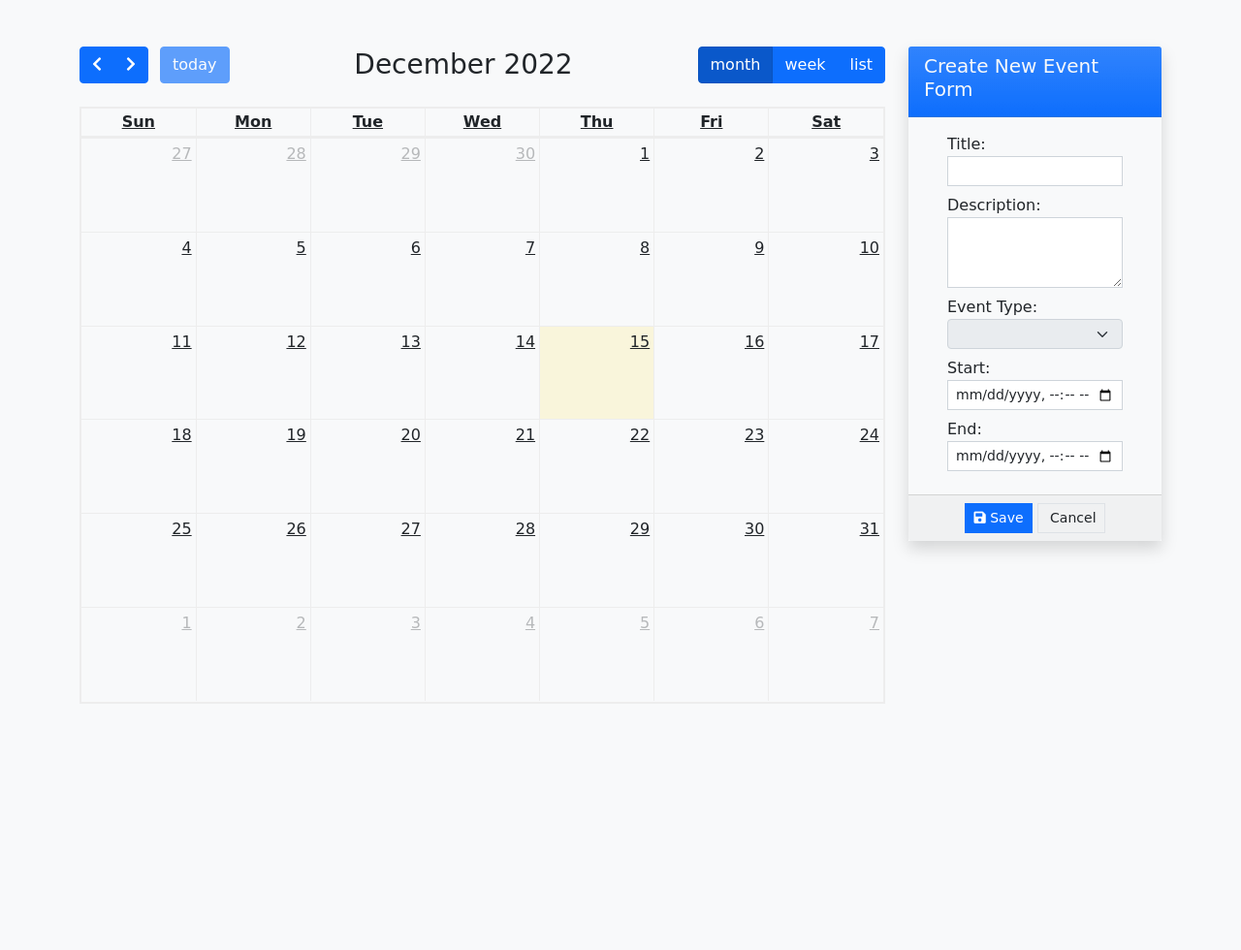
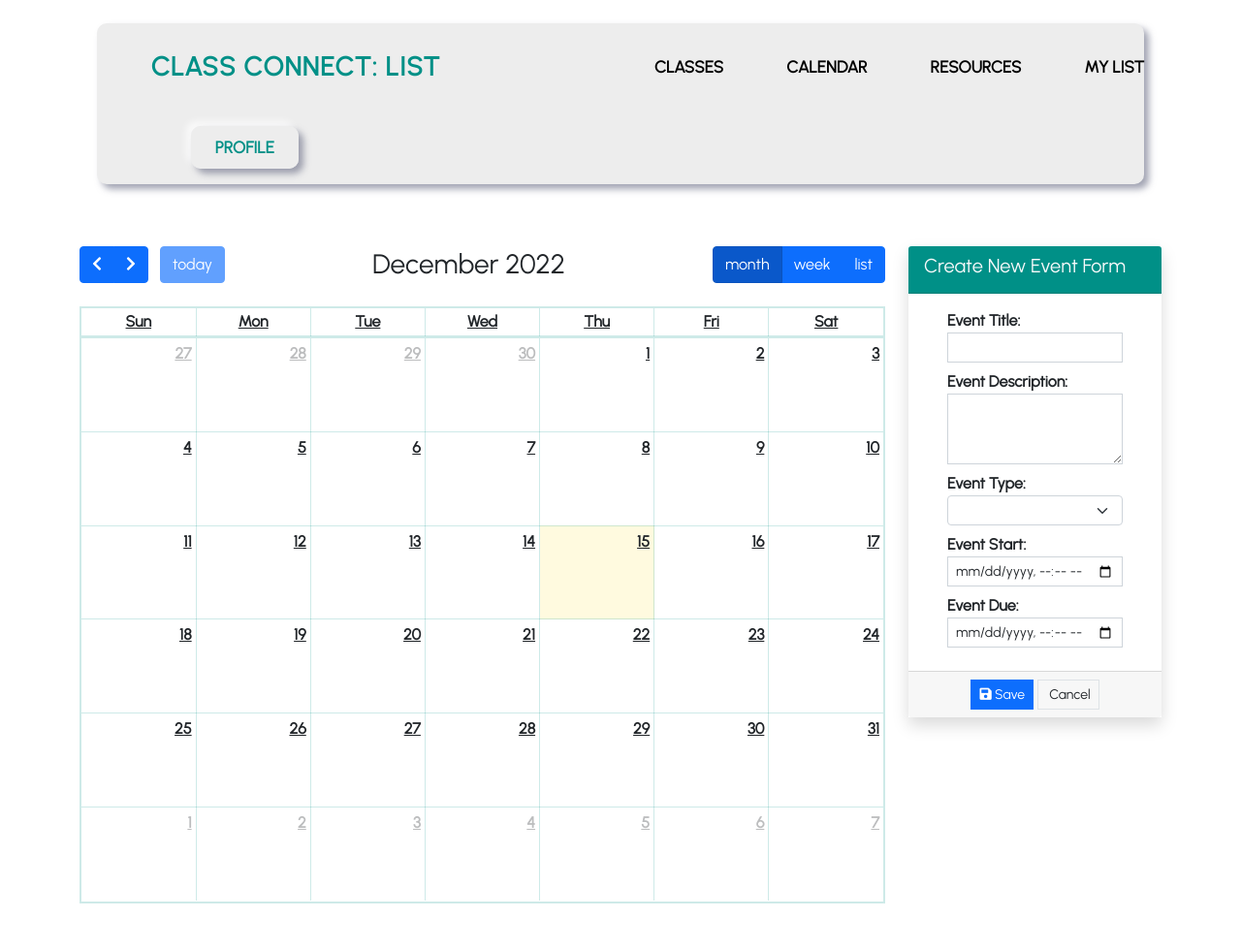
Before and after one commit to kinni-yya/Class-Connect-List, a PHP site: page /calendar/calendar.php in a window 1280 px wide. Shown: the whole page at 97% size. Before the commit the page ends 726 px from the top, so only its background shows below. Run offline with PHP 8.4, Linux system fonts and the light colour scheme; data that the repository does not hold is empty; some libraries are stand-ins or nearby versions.

Commit message:
Updated Calendar Page

```diff
--- a/calendar/calendar.php
+++ b/calendar/calendar.php
@@ -12,18 +12,21 @@
     <link href="https://cdn.jsdelivr.net/npm/bootstrap@5.0.2/dist/css/bootstrap.min.css" rel="stylesheet" integrity="sha384-EVSTQN3/azprG1Anm3QDgpJLIm9Nao0Yz1ztcQTwFspd3yD65VohhpuuCOmLASjC" crossorigin="anonymous">
     <!-- Calendar CSS -->
     <link rel="stylesheet" href="../css/calendar.css">
+    <link rel="stylesheet" href="../css/navbar.css">
     <link rel="stylesheet" href="fullcalendar/lib/main.min.css">
 </head>
 
-<body class="bg-light">
+<body class>
+    <?php DisplayNavHeader();?>
+
     <div class="container py-5" id="page-container">
         <div class="row">
-            <div class="col-md-9" color: #009087;>
+            <div class="col-md-9">
                 <div id="calendar"></div>
             </div>
             <div class="col-md-3">
                 <div class="cardt rounded-0 shadow">
-                    <div class="card-header bg-gradient bg-primary text-light">
+                    <div class="card-header text-light">
                         <h5 class="card-title">Create New Event Form</h5>
                     </div>
                     <div class="card-body">
@@ -31,27 +34,28 @@
                             <form action="save-event.php" method="post" id="event-form">
                                 <input type="hidden" name="id" value="">
                                 <div class="form-group mb-2">
-                                    <label for="title" class="control-label">Title:</label>
+                                    <label for="title" class="control-label">Event Title:</label>
                                     <input type="text" class="form-control form-control-sm rounded-0" name="title" id="title" required>
                                 </div>
                                 <div class="form-group mb-2">
-                                    <label for="description" class="control-label">Description:</label>
+                                    <label for="description" class="control-label">Event Description:</label>
                                     <textarea rows="3" class="form-control form-control-sm rounded-0" name="description" id="description"></textarea>
                                 </div>
                                 <div class="form-group mb-2">
                                     <label for="event_type" class="control-label">Event Type:</label>
-                                    <select class="form-select form-select-sm" aria-label=".form-select-sm" disabled>
-                                        <option selected></option>
-                                        <option value="0">Due Date</option>
+                                    <select class="form-select form-select-sm" aria-label=".form-select-sm" name="event_type" id="event_type">
+                                        <option selected disabled></option>
+                                        <option value="0">With Due Date</option>
                                         <option value="1">Subject Schedule</option>
+                                        <option value="2">General Announcement</option>
                                     </select>
                                 </div>
                                 <div class="form-group mb-2">
-                                    <label for="start_datetime" class="control-label">Start:</label>
+                                    <label for="start_datetime" class="control-label">Event Start:</label>
                                     <input type="datetime-local" class="form-control form-control-sm rounded-0" name="start_datetime" id="start_datetime" required>
                                 </div>
                                 <div class="form-group mb-2">
-                                    <label for="end_datetime" class="control-label">End:</label>
+                                    <label for="end_datetime" class="control-label">Event Due:</label>
                                     <input type="datetime-local" class="form-control form-control-sm rounded-0" name="end_datetime" id="end_datetime">
                                 </div>
                             </form>
@@ -71,26 +75,26 @@
     <!-- Event Details Modal -->
     <div class="modal fade" tabindex="-1" data-bs-backdrop="static" id="event-details-modal">
         <div class="modal-dialog modal-dialog-centered">
-            <div class="modal-content rounded-0">
-                <div class="modal-header rounded-0">
-                    <h5 class="modal-title">Event Details</h5>
+            <div class="modal-content rounded">
+                <div class="modal-header rounded 4">
+                    <h5 class="modal-title" color="yellow">Event Details</h5>
                     <button type="button" class="btn-close" data-bs-dismiss="modal" aria-label="Close"></button>
                 </div>
-                <div class="modal-body rounded-0">
+                <div class="modal-body">
                     <div class="container-fluid">
                         <dl>
-                            <dt class="text-muted">Title</dt>
+                            <dt class="text-muted">Event Title</dt>
                             <dd id="title" class="fw-bold fs-4"></dd>
-                            <dt class="text-muted">Description</dt>
+                            <dt class="text-muted">Event Description</dt>
                             <dd id="description" class=""></dd>
-                            <dt class="text-muted">Start</dt>
+                            <dt class="text-muted">Event Start</dt>
                             <dd id="start" class=""></dd>
-                            <dt class="text-muted">End</dt>
+                            <dt class="text-muted">Event End</dt>
                             <dd id="end" class=""></dd>
                         </dl>
                     </div>
                 </div>
-                <div class="modal-footer rounded-0">
+                <div class="modal-footer rounded-4">
                     <div class="text-end">
                         <!--button type="button" class="btn btn-primary btn-sm rounded-0" id="edit" data-id="">Edit</button -->
                         <button type="button" class="btn btn-danger btn-sm rounded-0" id="delete" data-id="">Delete</button>
--- a/calendar/js/script.js
+++ b/calendar/js/script.js
@@ -25,6 +25,7 @@
             themeSystem: 'bootstrap',
             //Random default events
             events: events,
+            eventColor: '#009087',
             eventClick: function(info) {
                 var _details = $('#event-details-modal')
                 var id = info.event.id
--- a/calendar/save-event.php
+++ b/calendar/save-event.php
@@ -10,9 +10,9 @@ extract($_POST);
 $allday = isset($allday);
 
 if(empty($id)){
-    $sql = "INSERT INTO `calendar` (`title`,`description`,`start_datetime`,`end_datetime`, `class_id`) VALUES ('$title','$description','$start_datetime','$end_datetime', '1')";
+    $sql = "INSERT INTO `calendar` (`title`,`description`,`event_type`, `start_datetime`,`end_datetime`, `class_id`) VALUES ('$title','$description','$event_type','$start_datetime','$end_datetime', '1')";
 }else{
-    $sql = "UPDATE `calendar` set `title` = '{$title}', `description` = '{$description}', `start_datetime` = '{$start_datetime}', `end_datetime` = '{$end_datetime}' where `id` = '{$id}'";
+    $sql = "UPDATE `calendar` set `title` = '{$title}', `description` = '{$description}', `event_type` = '{$event_type}', `start_datetime` = '{$start_datetime}', `end_datetime` = '{$end_datetime}' where `id` = '{$id}'";
 }
 $save = $conn->query($sql);
 if($save){
--- a/css/calendar.css
+++ b/css/calendar.css
@@ -4,17 +4,30 @@
 
 html,
 body {
+    overflow: relative;
     height: 100%;
     width: 100%;
-    font-family: Apple Chancery, cursive;
+    font-weight: bold;
+    max-width: 1500px;
 }
 
 .btn-info.text-light:hover,
 .btn-info.text-light:focus {
-    background: #000;
+    background: #009087;
+}
+.card-header {
+    background: #009087;
 }
 table, tbody, td, tfoot, th, thead, tr {
-    border-color: #ededed !important;
+    border-color: #00908631 !important;
     border-style: solid;
-    border-width: 1px !important;
+    border-width: 0.5px !important;
 }
+#calendar {
+    width: 100%;
+    font-family:Verdana, Geneva, Tahoma, sans-serif;
+}
+.modal-header {
+    background-color: #009087;
+    border-style: hidden;
+}
```
